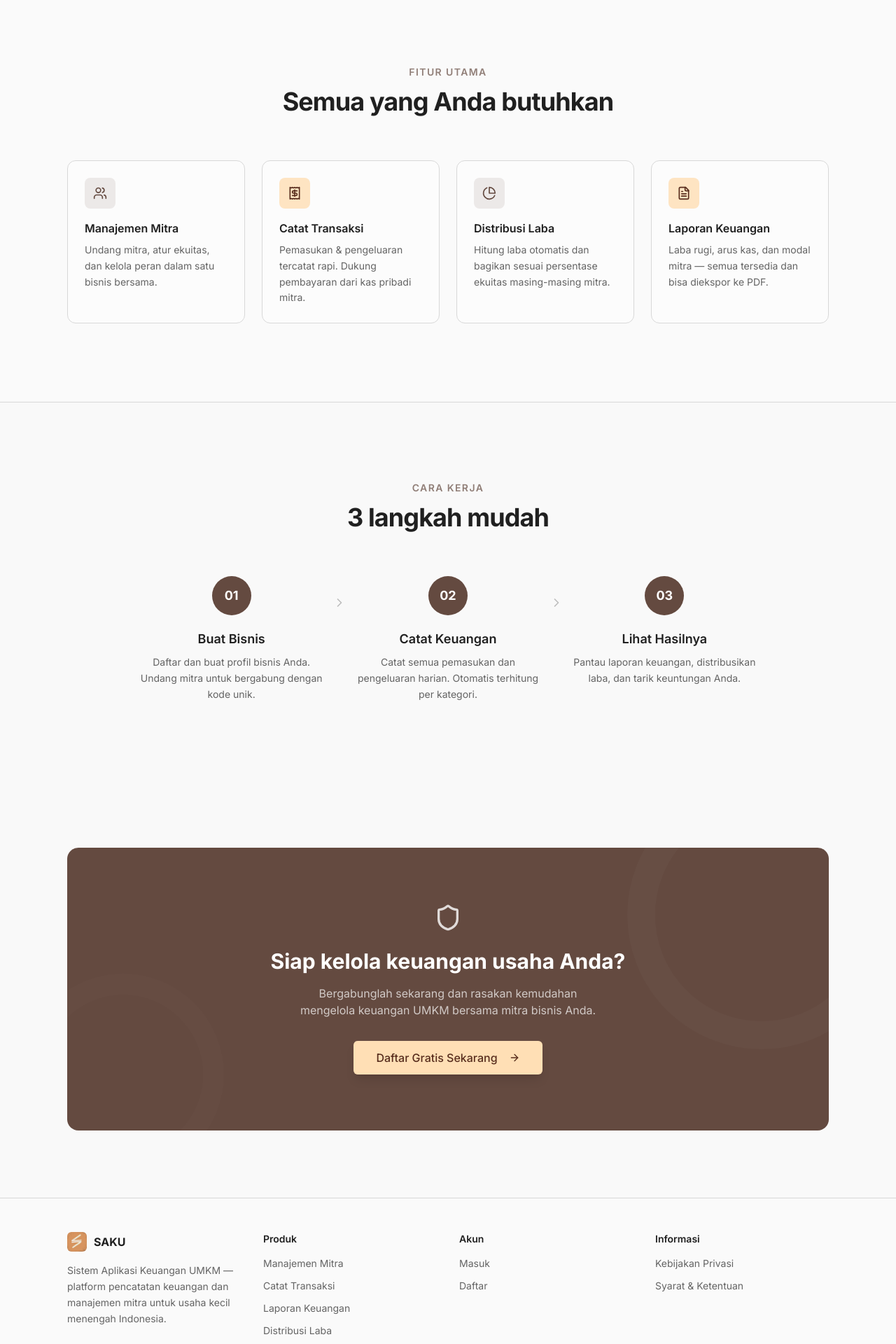
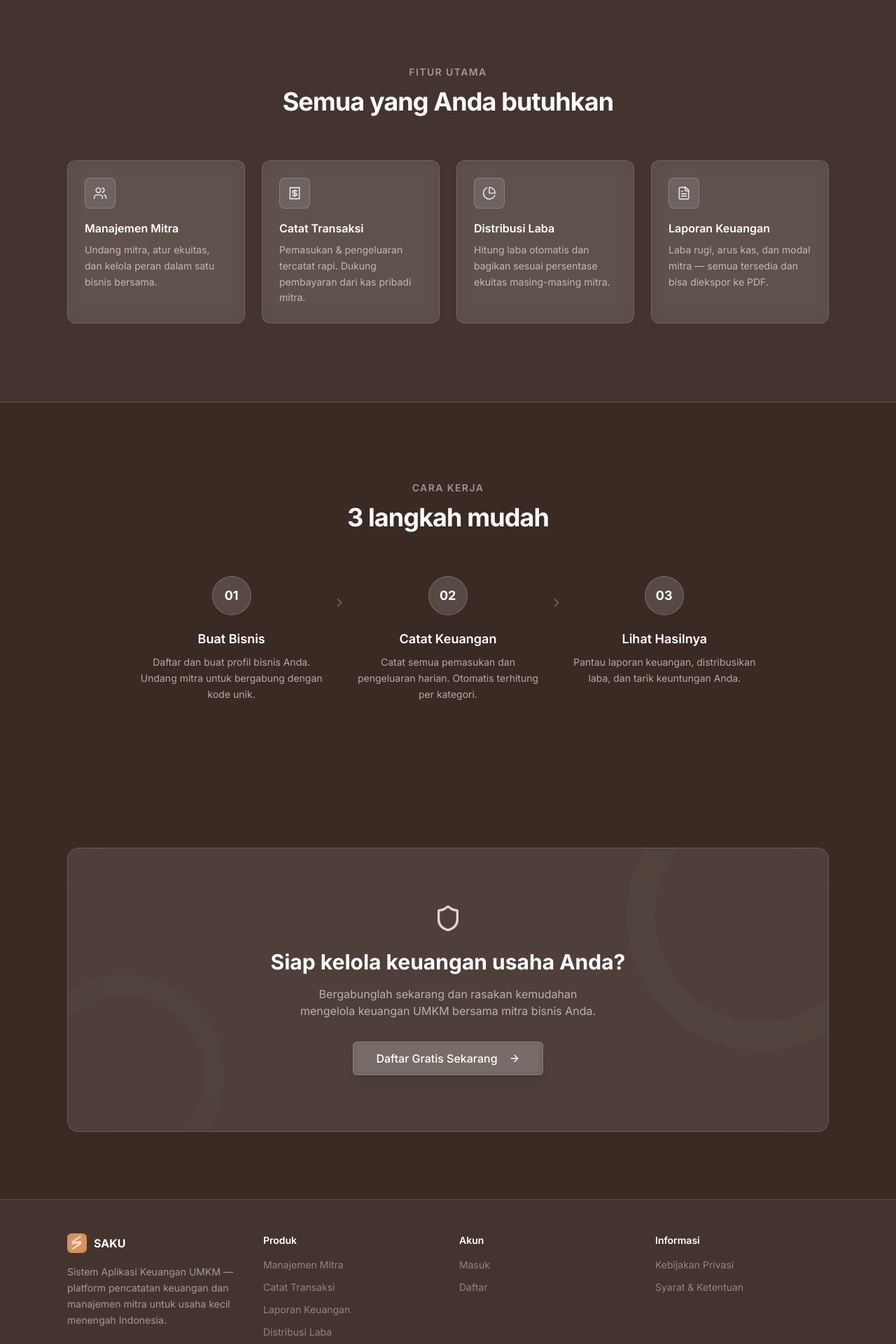
Before and after one commit to AndreasKrist/SAKU, a Next.js app: page / in a window 1280 px wide. Shown: the part 820-2740 px from the top of the page at 70% size. Built offline with nearby package versions, Linux system fonts and the light colour scheme; no server answers.

Commit message:
feat: glassy animation stuff

```diff
--- a/app/page.tsx
+++ b/app/page.tsx
@@ -27,12 +27,12 @@ export default async function LandingPage() {
   }
 
   return (
-    <div className="min-h-screen bg-background overflow-x-hidden">
+    <div className="min-h-screen overflow-x-hidden" style={{ backgroundColor: '#3a2a24' }}>
       <AnimationReset>
         <ScrollHint />
       </AnimationReset>
       {/* Navbar */}
-      <nav className="fixed top-0 left-0 right-0 z-50 bg-background/80 backdrop-blur-md border-b">
+      <nav className="fixed top-0 left-0 right-0 z-50 bg-white/10 backdrop-blur-xl border-b border-white/20">
         <div className="max-w-6xl mx-auto px-4 sm:px-6 lg:px-8">
           <div className="flex items-center justify-between h-16">
             <div className="flex items-center gap-3">
@@ -43,15 +43,15 @@ export default async function LandingPage() {
                 height={36}
                 className="rounded-lg"
               />
-              <span className="text-lg font-bold tracking-tight text-foreground">
+              <span className="text-lg font-bold tracking-tight text-white">
                 SAKU
               </span>
             </div>
             <div className="flex items-center gap-3">
-              <Button variant="ghost" size="sm" asChild>
+              <Button variant="ghost" size="sm" className="text-white/80 hover:text-white hover:bg-white/10" asChild>
                 <Link href="/login">Masuk</Link>
               </Button>
-              <Button size="sm" asChild>
+              <Button size="sm" className="bg-white/15 text-white border border-white/20 backdrop-blur-sm hover:bg-white/25 shadow-lg" asChild>
                 <Link href="/signup">
                   Daftar Gratis
                   <ArrowRight className="ml-1 h-3.5 w-3.5" />
@@ -67,7 +67,7 @@ export default async function LandingPage() {
         <section className="h-screen max-h-screen flex flex-col items-center justify-center px-4 overflow-hidden">
           <div className="max-w-6xl mx-auto px-4 sm:px-6 lg:px-8">
             <div className="max-w-3xl mx-auto text-center">
-              <div className="inline-flex items-center gap-2 px-3 py-1.5 mb-6 rounded-full bg-white/20 border border-white/30 text-white text-xs font-semibold tracking-wide uppercase">
+              <div className="inline-flex items-center gap-2 px-4 py-2 mb-6 rounded-full bg-white/10 backdrop-blur-md border border-white/20 text-white text-xs font-semibold tracking-wide uppercase shadow-lg">
                 <Wallet className="h-3.5 w-3.5" />
                 Keuangan UMKM Jadi Mudah
               </div>
@@ -96,7 +96,7 @@ export default async function LandingPage() {
             </div>
 
             {/* Stats bar */}
-            <div className="mt-20 grid grid-cols-3 gap-4 max-w-lg mx-auto">
+            <div className="mt-20 grid grid-cols-3 gap-4 max-w-lg mx-auto bg-white/10 backdrop-blur-md border border-white/15 rounded-xl p-4 shadow-lg">
               {[
                 { value: 'Multi-Mitra', label: 'Kelola bersama' },
                 { value: 'Real-time', label: 'Laporan keuangan' },
@@ -121,13 +121,13 @@ export default async function LandingPage() {
       </VantaBackground>
 
       {/* Features Section */}
-      <section className="py-20 sm:py-28 bg-card/50 border-y">
+      <section className="py-20 sm:py-28 bg-white/5 backdrop-blur-sm border-y border-white/10">
         <div className="max-w-6xl mx-auto px-4 sm:px-6 lg:px-8">
           <div className="text-center mb-16">
-            <h2 className="text-sm font-semibold uppercase tracking-widest text-primary/70 mb-3">
+            <h2 className="text-sm font-semibold uppercase tracking-widest text-white/50 mb-3">
               Fitur Utama
             </h2>
-            <p className="text-3xl sm:text-4xl font-bold text-foreground tracking-tight">
+            <p className="text-3xl sm:text-4xl font-bold text-white tracking-tight">
               Semua yang Anda butuhkan
             </p>
           </div>
@@ -138,25 +138,21 @@ export default async function LandingPage() {
                 icon: Users,
                 title: 'Manajemen Mitra',
                 desc: 'Undang mitra, atur ekuitas, dan kelola peran dalam satu bisnis bersama.',
-                accent: 'bg-primary/10 text-primary',
               },
               {
                 icon: Receipt,
                 title: 'Catat Transaksi',
                 desc: 'Pemasukan & pengeluaran tercatat rapi. Dukung pembayaran dari kas pribadi mitra.',
-                accent: 'bg-secondary/80 text-secondary-foreground',
               },
               {
                 icon: PieChart,
                 title: 'Distribusi Laba',
                 desc: 'Hitung laba otomatis dan bagikan sesuai persentase ekuitas masing-masing mitra.',
-                accent: 'bg-primary/10 text-primary',
               },
               {
                 icon: FileText,
                 title: 'Laporan Keuangan',
                 desc: 'Laba rugi, arus kas, dan modal mitra — semua tersedia dan bisa diekspor ke PDF.',
-                accent: 'bg-secondary/80 text-secondary-foreground',
               },
             ].map((feature, i) => (
               <AnimatedFeatureCard
@@ -164,14 +160,12 @@ export default async function LandingPage() {
                 direction={i < 2 ? 'left' : 'right'}
                 delay={i * 100}
               >
-                <div className="group relative p-6 rounded-xl bg-card border hover:border-primary/20 hover:shadow-lg transition-all duration-300 h-full">
-                  <div
-                    className={`inline-flex items-center justify-center w-11 h-11 rounded-lg mb-4 ${feature.accent}`}
-                  >
-                    <feature.icon className="h-5 w-5" />
+                <div className="group relative p-6 rounded-xl bg-white/10 backdrop-blur-md border border-white/15 hover:bg-white/15 hover:shadow-lg transition-all duration-300 h-full">
+                  <div className="inline-flex items-center justify-center w-11 h-11 rounded-lg mb-4 bg-white/10 border border-white/20">
+                    <feature.icon className="h-5 w-5 text-white/80" />
                   </div>
-                  <h3 className="font-semibold text-foreground mb-2">{feature.title}</h3>
-                  <p className="text-sm text-muted-foreground leading-relaxed">
+                  <h3 className="font-semibold text-white mb-2">{feature.title}</h3>
+                  <p className="text-sm text-white/60 leading-relaxed">
                     {feature.desc}
                   </p>
                 </div>
@@ -185,10 +179,10 @@ export default async function LandingPage() {
       <section className="py-20 sm:py-28">
         <div className="max-w-6xl mx-auto px-4 sm:px-6 lg:px-8">
           <div className="text-center mb-16">
-            <h2 className="text-sm font-semibold uppercase tracking-widest text-primary/70 mb-3">
+            <h2 className="text-sm font-semibold uppercase tracking-widest text-white/50 mb-3">
               Cara Kerja
             </h2>
-            <p className="text-3xl sm:text-4xl font-bold text-foreground tracking-tight">
+            <p className="text-3xl sm:text-4xl font-bold text-white tracking-tight">
               3 langkah mudah
             </p>
           </div>
@@ -213,14 +207,14 @@ export default async function LandingPage() {
             ].map((item, i) => (
               <AnimatedFeatureCard key={item.step} direction="left" delay={i * 150}>
                 <div className="relative text-center">
-                  <div className="inline-flex items-center justify-center w-14 h-14 rounded-full bg-primary text-primary-foreground text-lg font-bold mb-5">
+                  <div className="inline-flex items-center justify-center w-14 h-14 rounded-full bg-white/15 backdrop-blur-md border border-white/20 text-white text-lg font-bold mb-5">
                     {item.step}
                   </div>
                   {i < 2 && (
-                    <ChevronRight className="hidden md:block absolute top-7 -right-4 translate-x-1/2 h-5 w-5 text-muted-foreground/40" />
+                    <ChevronRight className="hidden md:block absolute top-7 -right-4 translate-x-1/2 h-5 w-5 text-white/30" />
                   )}
-                  <h3 className="font-semibold text-foreground mb-2 text-lg">{item.title}</h3>
-                  <p className="text-sm text-muted-foreground leading-relaxed max-w-xs mx-auto">
+                  <h3 className="font-semibold text-white mb-2 text-lg">{item.title}</h3>
+                  <p className="text-sm text-white/60 leading-relaxed max-w-xs mx-auto">
                     {item.desc}
                   </p>
                 </div>
@@ -234,25 +228,24 @@ export default async function LandingPage() {
       <section className="py-20 sm:py-24">
         <div className="max-w-6xl mx-auto px-4 sm:px-6 lg:px-8">
           <AnimatedCTA>
-            <div className="relative rounded-2xl overflow-hidden bg-primary px-8 py-14 sm:px-16 sm:py-20 text-center">
+            <div className="relative rounded-2xl overflow-hidden bg-white/10 backdrop-blur-xl border border-white/15 px-8 py-14 sm:px-16 sm:py-20 text-center">
               <div className="absolute inset-0 opacity-10">
-                <div className="absolute -top-24 -right-24 w-96 h-96 rounded-full border-[40px] border-primary-foreground/20" />
-                <div className="absolute -bottom-16 -left-16 w-72 h-72 rounded-full border-[30px] border-primary-foreground/10" />
+                <div className="absolute -top-24 -right-24 w-96 h-96 rounded-full border-[40px] border-white/20" />
+                <div className="absolute -bottom-16 -left-16 w-72 h-72 rounded-full border-[30px] border-white/10" />
               </div>
 
               <div className="relative z-10">
-                <Shield className="h-10 w-10 text-primary-foreground/80 mx-auto mb-6" />
-                <h2 className="text-2xl sm:text-3xl font-bold text-primary-foreground mb-4">
+                <Shield className="h-10 w-10 text-white/80 mx-auto mb-6" />
+                <h2 className="text-2xl sm:text-3xl font-bold text-white mb-4">
                   Siap kelola keuangan usaha Anda?
                 </h2>
-                <p className="text-primary-foreground/70 max-w-md mx-auto mb-8 text-sm sm:text-base">
+                <p className="text-white/60 max-w-md mx-auto mb-8 text-sm sm:text-base">
                   Bergabunglah sekarang dan rasakan kemudahan mengelola keuangan
                   UMKM bersama mitra bisnis Anda.
                 </p>
                 <Button
                   size="lg"
-                  variant="secondary"
-                  className="text-base px-8 h-12 shadow-lg"
+                  className="text-base px-8 h-12 shadow-lg bg-white/15 text-white border border-white/20 backdrop-blur-sm hover:bg-white/25"
                   asChild
                 >
                   <Link href="/signup">
@@ -267,7 +260,7 @@ export default async function LandingPage() {
       </section>
 
       {/* Footer */}
-      <footer className="border-t bg-card/30">
+      <footer className="border-t border-white/10 bg-white/5 backdrop-blur-sm">
         <div className="max-w-6xl mx-auto px-4 sm:px-6 lg:px-8 py-12">
           <div className="grid sm:grid-cols-2 lg:grid-cols-4 gap-8">
             {/* Brand */}
@@ -280,9 +273,9 @@ export default async function LandingPage() {
                   height={28}
                   className="rounded-md"
                 />
-                <span className="font-bold text-foreground">SAKU</span>
+                <span className="font-bold text-white">SAKU</span>
               </div>
-              <p className="text-sm text-muted-foreground leading-relaxed max-w-xs">
+              <p className="text-sm text-white/50 leading-relaxed max-w-xs">
                 Sistem Aplikasi Keuangan UMKM — platform pencatatan keuangan
                 dan manajemen mitra untuk usaha kecil menengah Indonesia.
               </p>
@@ -290,12 +283,12 @@ export default async function LandingPage() {
 
             {/* Product */}
             <div>
-              <h4 className="text-sm font-semibold text-foreground mb-3">Produk</h4>
+              <h4 className="text-sm font-semibold text-white mb-3">Produk</h4>
               <ul className="space-y-2">
                 {['Manajemen Mitra', 'Catat Transaksi', 'Laporan Keuangan', 'Distribusi Laba'].map(
                   (item) => (
                     <li key={item}>
-                      <span className="text-sm text-muted-foreground hover:text-foreground transition-colors cursor-default">
+                      <span className="text-sm text-white/40 hover:text-white/70 transition-colors cursor-default">
                         {item}
                       </span>
                     </li>
@@ -306,15 +299,15 @@ export default async function LandingPage() {
 
             {/* Resources */}
             <div>
-              <h4 className="text-sm font-semibold text-foreground mb-3">Akun</h4>
+              <h4 className="text-sm font-semibold text-white mb-3">Akun</h4>
               <ul className="space-y-2">
                 <li>
-                  <Link href="/login" className="text-sm text-muted-foreground hover:text-foreground transition-colors">
+                  <Link href="/login" className="text-sm text-white/40 hover:text-white/70 transition-colors">
                     Masuk
                   </Link>
                 </li>
                 <li>
-                  <Link href="/signup" className="text-sm text-muted-foreground hover:text-foreground transition-colors">
+                  <Link href="/signup" className="text-sm text-white/40 hover:text-white/70 transition-colors">
                     Daftar
                   </Link>
                 </li>
@@ -323,11 +316,11 @@ export default async function LandingPage() {
 
             {/* Legal */}
             <div>
-              <h4 className="text-sm font-semibold text-foreground mb-3">Informasi</h4>
+              <h4 className="text-sm font-semibold text-white mb-3">Informasi</h4>
               <ul className="space-y-2">
                 {['Kebijakan Privasi', 'Syarat & Ketentuan'].map((item) => (
                   <li key={item}>
-                    <span className="text-sm text-muted-foreground hover:text-foreground transition-colors cursor-default">
+                    <span className="text-sm text-white/40 hover:text-white/70 transition-colors cursor-default">
                       {item}
                     </span>
                   </li>
@@ -336,11 +329,11 @@ export default async function LandingPage() {
             </div>
           </div>
 
-          <div className="mt-10 pt-6 border-t flex flex-col sm:flex-row items-center justify-between gap-3">
-            <p className="text-xs text-muted-foreground">
+          <div className="mt-10 pt-6 border-t border-white/10 flex flex-col sm:flex-row items-center justify-between gap-3">
+            <p className="text-xs text-white/30">
               &copy; {new Date().getFullYear()} SAKU. Hak cipta dilindungi.
             </p>
-            <p className="text-xs text-muted-foreground">
+            <p className="text-xs text-white/30">
               Dibuat untuk UMKM Indonesia
             </p>
           </div>
```
